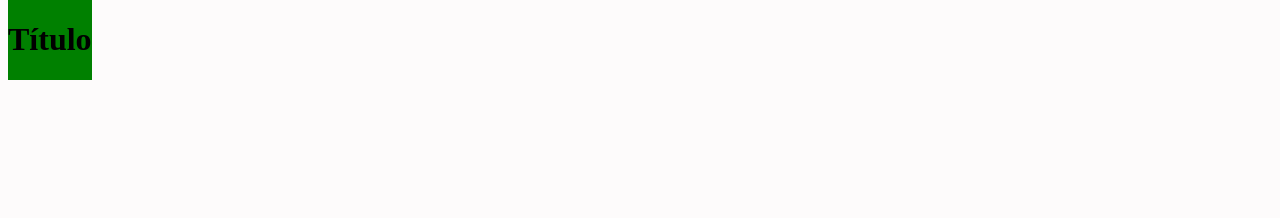
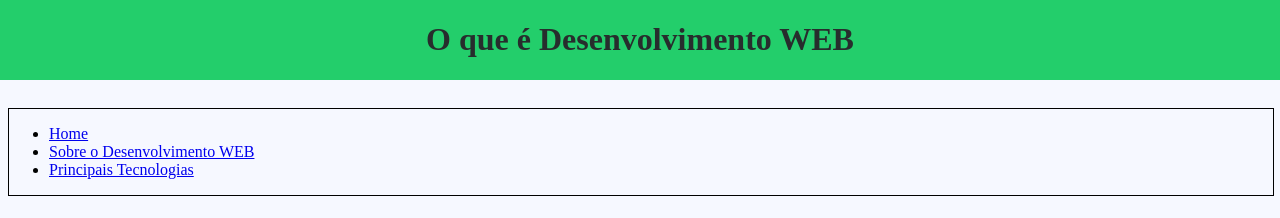
Before and after one commit to FeliperPC/to-do-list, a plain HTML site: page index.html in a window 1280 px wide. Drawn offline with Linux system fonts and the light colour scheme.

Commit message:
Adicionando menu de navegação

```diff
--- a/index.html
+++ b/index.html
@@ -3,15 +3,20 @@
 <head>
     <meta charset="UTF-8">
     <meta name="viewport" content="width=device-width, initial-scale=1.0">
-    <title></title>
+    <title>Desenvolvimento WEB</title>
     <link rel="stylesheet" href="style.css">
 </head>
 <body>
-    <header id="cabecalho">
-        <h1 id="titulo">Título</h1>
+    <header>
+        <h1 id="titulo">O que é Desenvolvimento WEB</h1>
+        <!--<img id="minha-foto" src="minhafoto.png" alt="este sou eu"> -->
     </header>
     <nav>
-
+        <ul>
+            <li><a href="#">Home</a></li>
+            <li><a href="#">Sobre o Desenvolvimento WEB</a></li>
+            <li><a href="#">Principais Tecnologias</a></li>
+        </ul>
     </nav>
     <article>
         <aside>
--- a/style.css
+++ b/style.css
@@ -1,11 +1,42 @@
+/*
+PALETA DE CORES
+    VERDE : #23CE6B
+    PRETO : #272D2D
+    BRANCO : #F6F8FF
+*/
 *{
-
+    top: 0;
+    left: 0;
+    right:0;
 }
 body{
-    background-color: rgb(253, 251, 251);
+    background-color: #F6F8FF;
 }
-#cabecalho{
+header{
     position: fixed;
     top: 0px;
-    background-color: green;
+    height : 80px;
+    width: 100%;
+    background-color: #23CE6B;
+    text-align: center;
 }
+
+#titulo{
+    color: #272D2D;
+}
+nav{
+    position: relative;
+    top: 100px;
+    width: 100%;
+    border: 1px solid black;
+}
+/* nav ul li{
+    display: inline-block;
+    list-style: none;
+    padding: 0 30px 0 30px;
+    border: 1px solid black;
+} */
+ul{
+    margin-left: auto;
+    margin-right: auto;
+}
```
Also changed, not shown: README.md, minhafoto.png (added).
